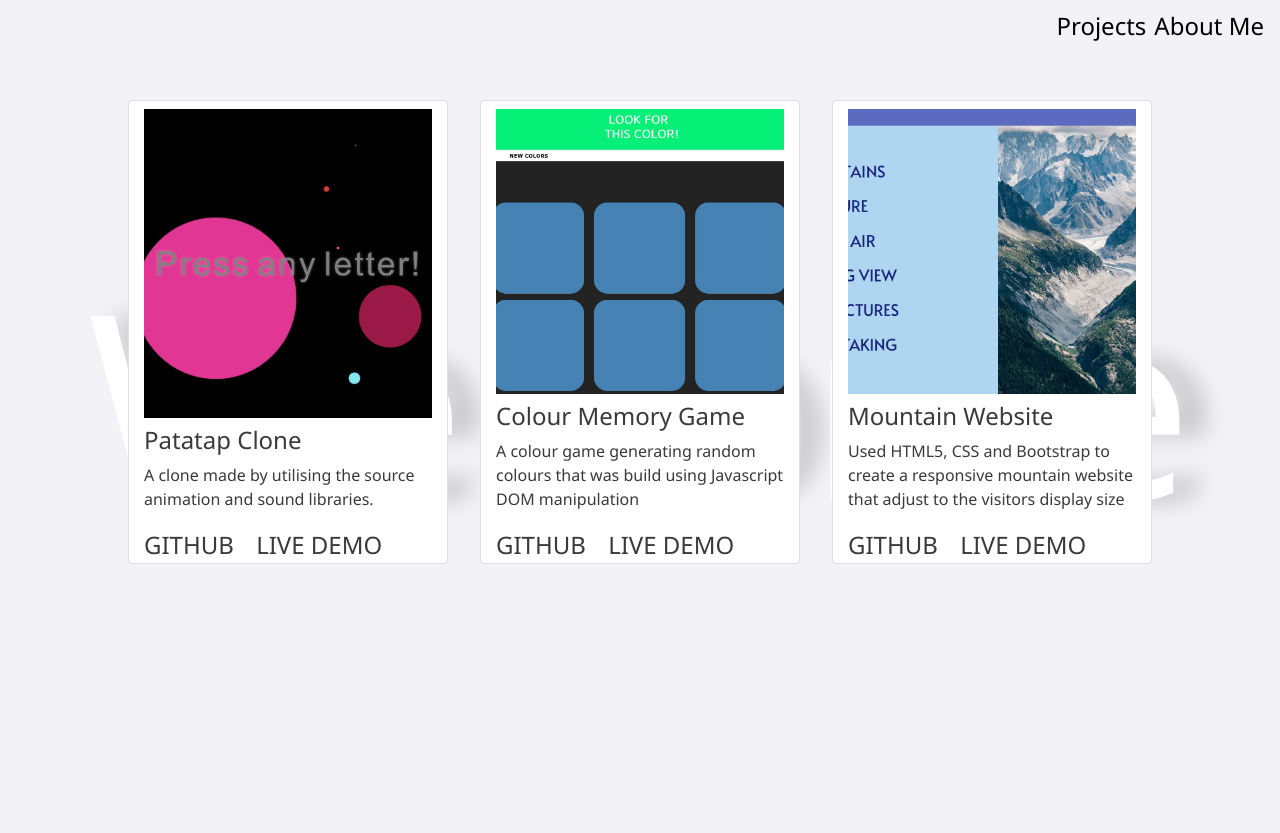
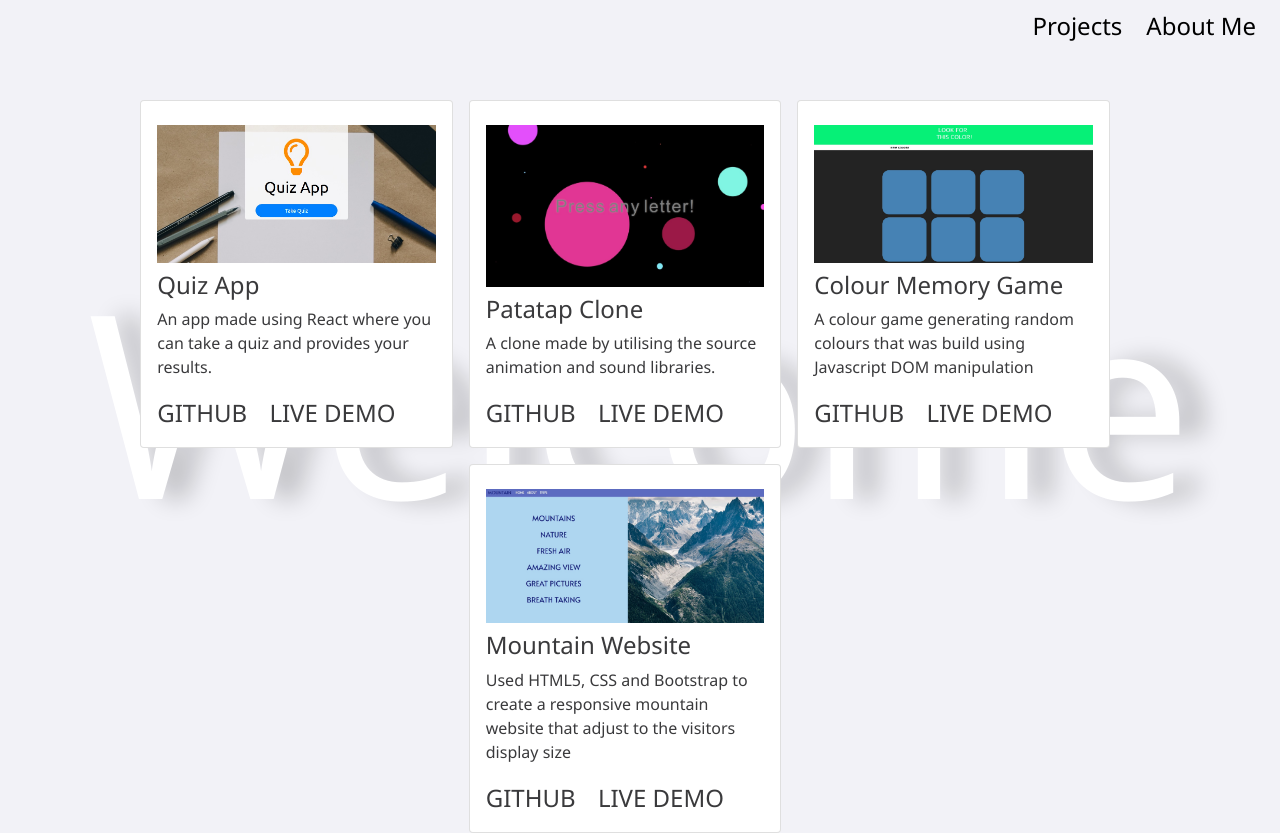
Before and after one commit to MRosyid/PortfolioSite, a React (Create React App) app: page / in a window 1280 px wide. Before the commit the page ends 800 px from the top, so only its background shows below. Built offline with nearby package versions, Linux system fonts and the light colour scheme.

Commit message:
Add Quiz App

```diff
--- a/src/App.js
+++ b/src/App.js
@@ -6,7 +6,7 @@ class App extends React.Component {
   render() {
     return (
       <div>
-        <h1 className="Back-text">
+        <h1 className="back-text">
           Welcome
         </h1>
         <NavigationBar />
--- a/src/components/NavigationBar.js
+++ b/src/components/NavigationBar.js
@@ -13,10 +13,10 @@ class NavigationBar extends Component {
                     <Navbar.Collapse id="basic-navbar-nav">
                         <Nav>
                             <Nav.Item>
-                                <NavLink className="Nav-item" to="/">Projects</NavLink>
+                                <NavLink className="nav-item" to="/">Projects</NavLink>
                             </Nav.Item>
                             <Nav.Item>
-                                <NavLink className="Nav-item" to="/resume">About Me</NavLink>
+                                <NavLink className="nav-item" to="/resume">About Me</NavLink>
                             </Nav.Item>
                         </Nav>
                     </Navbar.Collapse>
--- a/src/components/Projects.js
+++ b/src/components/Projects.js
@@ -1,5 +1,6 @@
 import React, { Component } from 'react';
 import { Container, Row, Card,} from 'react-bootstrap';
+import quizApp from '../assets/quizapp.jpg';
 import patatap from '../assets/patatap.jpg';
 import colorGame from '../assets/colormemorygame.jpg';
 import mountainsWeb from '../assets/mountainswebsite.jpg';
@@ -8,6 +9,13 @@ import mountainsWeb from '../assets/mountainswebsite.jpg';
 class Projects extends Component {
     static defaultProps = {
         data: [
+            {
+                title: "Quiz App",
+                pic: quizApp,
+                descr: "An app made using React where you can take a quiz and provides your results.",
+                githb: "https://github.com/MRosyid/QuizApp",
+                live: "https://ancient-ravine-49664.herokuapp.com/",
+            },
             {
                 title: "Patatap Clone",
                 pic: patatap,
@@ -34,14 +42,14 @@ class Projects extends Component {
 
     render() {
         return (
-            <div>
+            <div className="Container">
                 {/* Displaying data in cards */}
-                <Container fluid className="Container mt-5">
+                <Container fluid className="mt-5">
                     <Row className=" Row justify-content-center">
                         {
                             this.props.data.map(d => (
                                 <Card className="Cards col-lg-4 col-xl-3" key={d.title}>
-                                    <img className="Card-picture" src={d.pic} alt={d.title} />
+                                    <img className="card-picture" src={d.pic} alt={d.title} />
                                     <h4>{d.title}</h4>
                                     <p>{d.descr}</p>
                                     <div>
--- a/src/components/Resume.js
+++ b/src/components/Resume.js
@@ -9,7 +9,7 @@ class Resume extends Component {
                     <Row>
                         {/* Adding name on the first third  */}
                         <Col className="Col1" md={4}>
-                            <Jumbotron className="About-head">
+                            <Jumbotron className="about-head">
                                 <h1>Matin Rosyid</h1>
                                 <p className="Stack">
                                     HTML5 | CSS | Bootstrap | Javascript | React | Python | C++
@@ -24,7 +24,7 @@ class Resume extends Component {
                         </Col>
                         {/* Adding the resume on the second and last third */}
                         <Col md={8}>
-                            <Jumbotron className="About-body">
+                            <Jumbotron className="about-body">
                                 <h1>About me</h1>
                                 <p>
                                     I started out as a Electrical Engineering student and through it learned Python and C++. I recently discovered web development
@@ -33,43 +33,43 @@ class Resume extends Component {
                                 </p>
                                 <h1>Other Projects</h1>
                                 <p>
-                                    <span className="About-titles">Dynamic Traffic Simulator- </span>
+                                    <span className="about-titles">Dynamic Traffic Simulator- </span>
                                 In a team, designed and constructed a traffic simulator using C++ to evaluate the capacity of a road network. I built a network that
                                 incorporated speed limits, traffic lights and bi-directional flow which was combined into a simulation with vehicle and
                                 driving profiles and properties.
                                 </p>
                                 <p>
-                                    <span className="About-titles">3D printed colour sorter- </span>
+                                    <span className="about-titles">3D printed colour sorter- </span>
                                 Worked together to 3D print a colour sorter. I designed and built a colour sensing programme using C++ and integrated it to a
                                 motor sensor programme into a MSP430. The model was tested to perform colour sorting exercises using an interface to control the separation.
                                 </p>
                                 <p>
-                                    <span className="About-titles">Stock Control System- </span>
+                                    <span className="about-titles">Stock Control System- </span>
                                 Employed SQLite into Python to a create a stock control system. I enhanced it by
                                 providing a simple user interface that easily manages the incoming inventory and monitors and updates stock all in a clear DataGrid.
                                 </p>
                                 <p>
-                                    <span className="About-titles">Thermal Analysis using Biometrics- </span>
+                                    <span className="about-titles">Thermal Analysis using Biometrics- </span>
                                     I constructed an analogue temperature sensing system using an Arduino UNO. Experimented with the sensor responses
                                      and created a programme using C++ that converted the system’s data results into practical information.
                                 </p>
                                 <h1>Experiences</h1>
                                 <p>
-                                    <span className="About-titles">Project Manager, Ramadan for Schools- </span>
+                                    <span className="about-titles">Project Manager, Ramadan for Schools- </span>
                                 Lead the project to educate and facilitate discussion amongst secondary school children regarding the month Ramadan. I built the presentation using
                                 Prezi and created teacher and student manuals. By working together with schools around Glasgow I presented interactive workshops to more than 500 children.
                                 </p>
                                 <p>
-                                    <span className="About-titles">President of the Strathclyde University Muslim Student Association- </span>
+                                    <span className="about-titles">President of the Strathclyde University Muslim Student Association- </span>
                                 Managed one of the largest societies in Scotland and was awarded as the top 3 societies by the Strathclyde University Union.
                                 Organised multiple events during the year and contributed in an international student-based charity initiative that raised over 1.3 million pounds in one week.
                                 </p>
                                 <p>
-                                    <span className="About-titles">President of the Student Union, Indonesian School in Cairo- </span>
+                                    <span className="about-titles">President of the Student Union, Indonesian School in Cairo- </span>
                                 Lead the student union and organised various events including national ceremonies in collaboration with the Indonesian Embassy.
                                 </p>
                                 <p>
-                                    <span className="About-titles">Math and Language Tutor- </span>
+                                    <span className="about-titles">Math and Language Tutor- </span>
                                     Delivered lectures to students using up to date methods and helped them develop a better understanding by communicating in a clear simplified language. I have experience
                                      in motivating and encouraging special needs students into developing their performance, understanding and confidence.
                                 </p>
--- a/src/scss/index.scss
+++ b/src/scss/index.scss
@@ -47,6 +47,10 @@ $secondary-color: rgb(142,142,147);
     }
   }
 
+  .navigation-bar a{
+    margin: 0 0.5rem;
+  }
+
   .Home{
     padding: 2rem;
     height: 100%;
@@ -70,13 +74,13 @@ $secondary-color: rgb(142,142,147);
     color: $secondary-color;
   }
 
-   .Navigation-bar{
+   .navigation-bar{
      width: 100%;
      margin: 0 0 5px 0;
      @include easeOut();
    }
 
-   .About-head{
+   .about-head{
      background: none;
      font-weight: 600;
      color: rgb(72,72,74);
@@ -88,7 +92,7 @@ $secondary-color: rgb(142,142,147);
      }
    }
 
-   .About-body{
+   .about-body{
     color: rgb(72,72,74);
     background: none;
     margin: none;
@@ -100,12 +104,12 @@ $secondary-color: rgb(142,142,147);
       margin-bottom: 0.5rem;
     }
 
-    .About-titles{
+    .about-titles{
       font-style: italic;
     }
   }
 
-  .Back-text{
+  .back-text{
     position: fixed;
     overflow: hidden;
     width: 100%;
@@ -120,13 +124,15 @@ $secondary-color: rgb(142,142,147);
 
   .Row{
     height: 60vh;
+    width: 100%;
   }
 
   .Cards{
-    margin:0 1rem 1rem 1rem;
+    margin:0 0.5rem 1rem 0.5rem;
+    padding: 1rem 1rem;
   }
 
-  .Card-picture{
+  .card-picture{
     width: 100%;
     height: 70%;
     object-fit: cover;
@@ -142,12 +148,12 @@ $secondary-color: rgb(142,142,147);
     color: $secondary-color;
   }
 
-  .Nav-item{
+  .nav-item{
     color: black;
     margin-left: 0.5rem;
   }
 
-  .Nav-item:hover{
+  .nav-item:hover{
     text-decoration: none;
     color: $secondary-color;
   }
```
Also changed, not shown: src/assets/quizapp.jpg (added).
